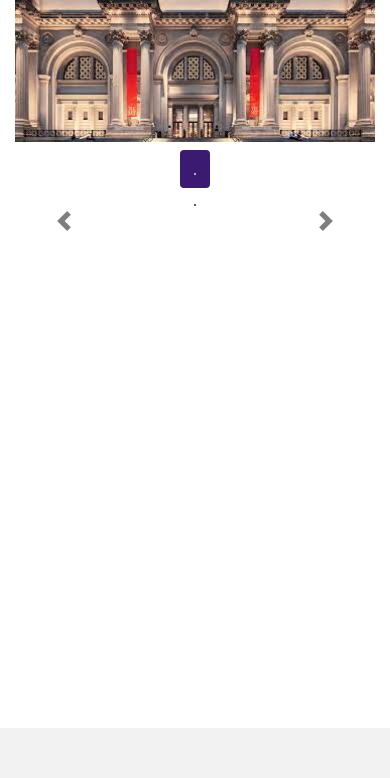
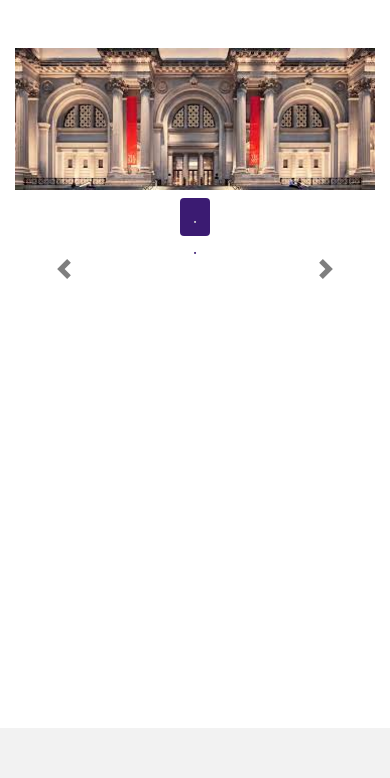
Before and after one commit to olivier-chatelin/guessTheDate, a PHP site: template src/View/Game/department.html.twig in a window 390 px wide. Shown: the part 66-844 px from the top of the page. Run offline with PHP 8.4, Linux system fonts and the light colour scheme; the template is opened without the code that fills it, so the values that code supplies are empty; some libraries are stand-ins or nearby versions; some web fonts are replaced.

Commit message:
make the department view responsive 2

```diff
--- a/src/View/Component/_footer.html.twig
+++ b/src/View/Component/_footer.html.twig
@@ -16,10 +16,6 @@
                     </div>
                 </div>
             </div>
-{#            <div class="col-4" >#}
-{#                <a class="mx-2" href="https://www.facebook.com/metmuseum" target="_blank"><i class="fab fa-facebook-square footer-fa" ></i></a>#}
-{#                <a class="mx-2" href="https://www.instagram.com/metmuseum/" target="_blank"><i class="fab fa-instagram footer-fa"></i></a>#}
-{#            </div>#}
         </div>
     </div>
 </footer>
--- a/src/View/Game/department.html.twig
+++ b/src/View/Game/department.html.twig
@@ -3,7 +3,7 @@
     {{ parent() }} - department
 {% endblock %}
 {% block content %}
-    <div class="main-content ">
+    <div class="main-content mt-5">
     <div class="container-fluid d-none d-lg-block overflow-hidden">
         <div class="card card-aside " >
             <img src="/assets/images/departments/dept.jpg" id="card-img" class="card-img-top" alt="">
```
